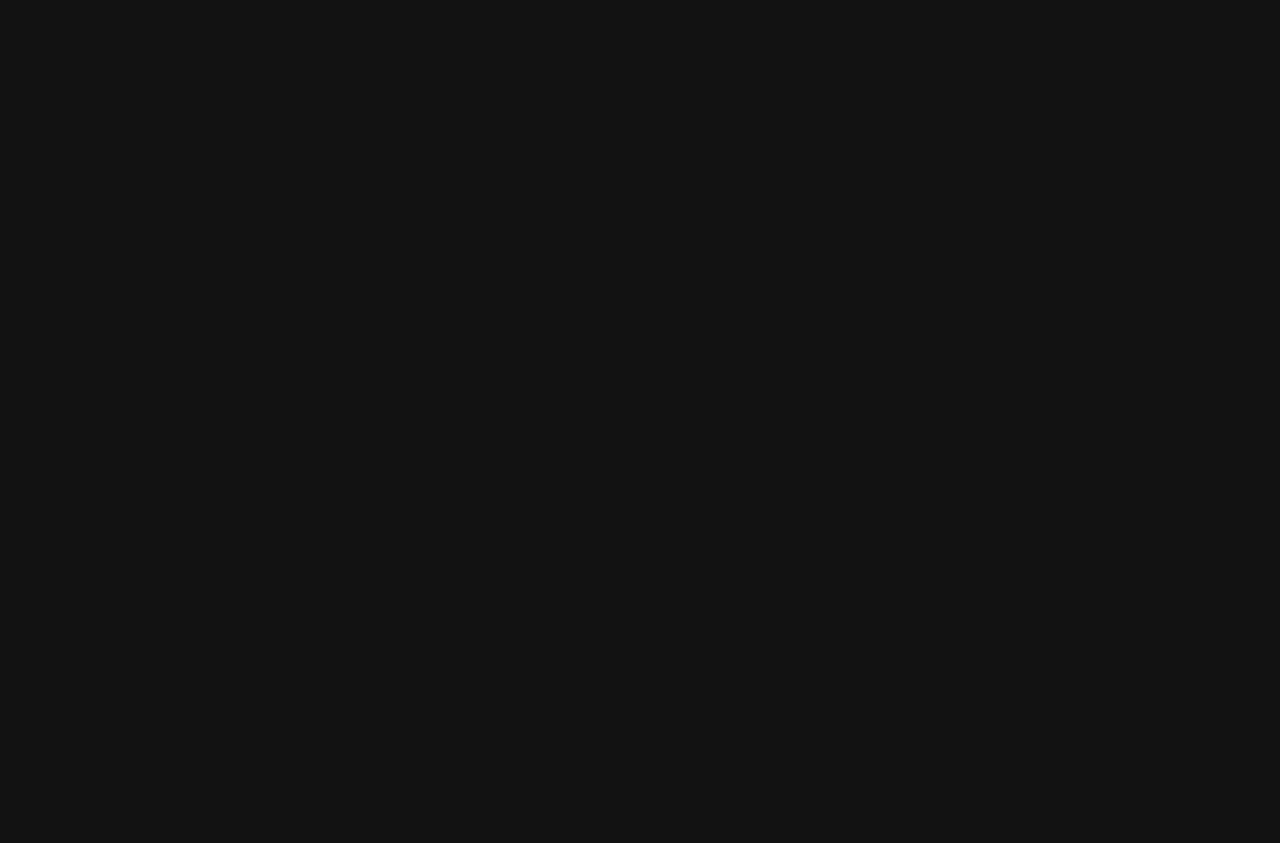
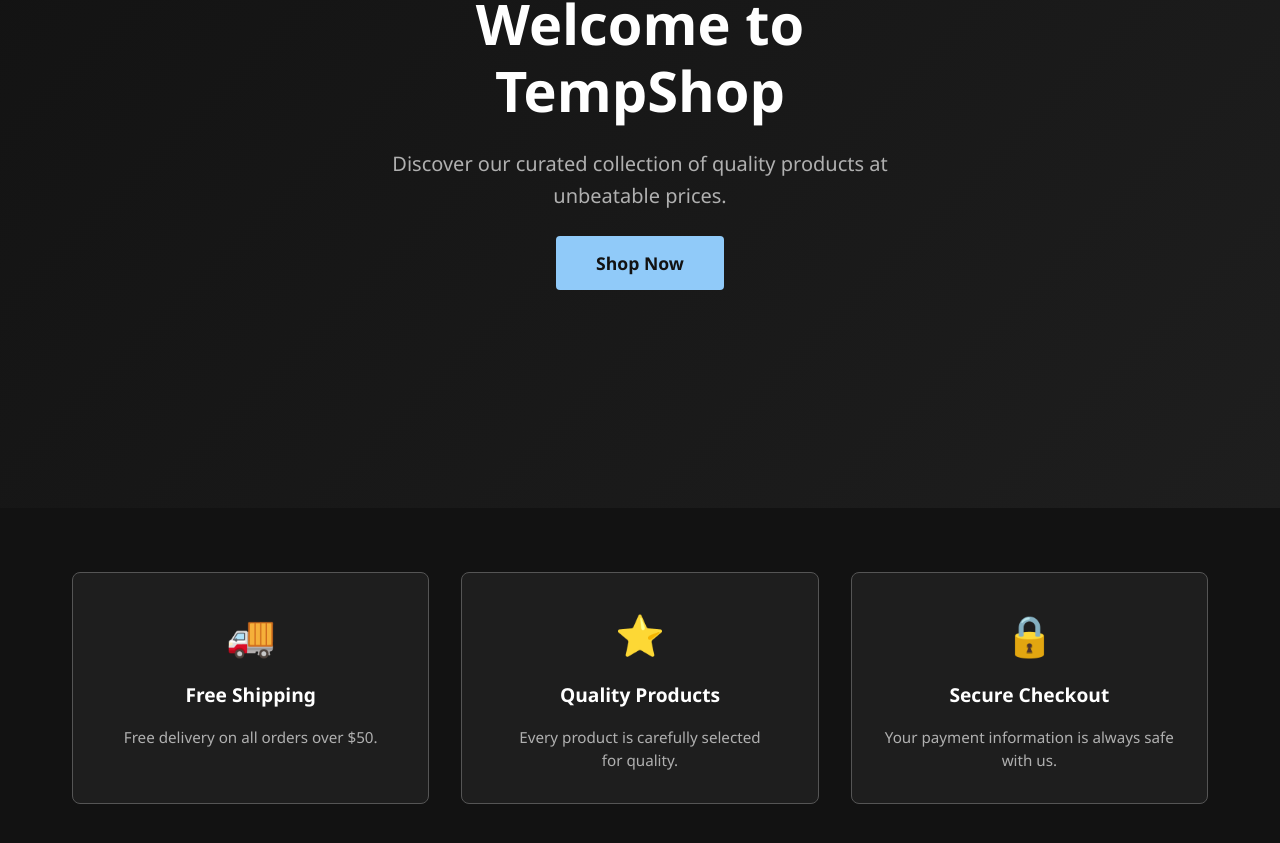
Before and after one commit to rlechuong/shopping-cart, a React (Vite) app: page / in a window 1280 px wide. Shown: the part 297-1140 px from the top of the page. Before the commit the page ends 800 px from the top, so only its background shows below. Built offline with nearby package versions, Linux system fonts and the light colour scheme.

Commit message:
Build and style Home page

```diff
--- a/src/index.css
+++ b/src/index.css
@@ -98,7 +98,8 @@ a:hover {
   text-decoration: underline;
 }
 
-button:active {
+button:active,
+a[class]:active {
   transform: scale(0.97);
   transition: transform 0.1s ease;
 }
--- a/src/pages/Home/Home.jsx
+++ b/src/pages/Home/Home.jsx
@@ -1,5 +1,39 @@
+import { Link } from "react-router-dom";
+import styles from "./Home.module.css";
+
 function Home() {
-  return <h1>Home Page</h1>;
+  return (
+    <div className={styles.home}>
+      <section className={styles.hero}>
+        <div className={styles.heroContent}>
+          <h1 className={styles.heroTitle}>Welcome to TempShop</h1>
+          <p className={styles.heroSubtitle}>
+            Discover our curated collection of quality products at unbeatable prices.
+          </p>
+          <Link to="/shop" className={styles.heroButton}>
+            Shop Now
+          </Link>
+        </div>
+      </section>
+      <section className={styles.features}>
+        <div className={styles.featureCard}>
+          <span className={styles.featureIcon}>🚚</span>
+          <h2>Free Shipping</h2>
+          <p>Free delivery on all orders over $50.</p>
+        </div>
+        <div className={styles.featureCard}>
+          <span className={styles.featureIcon}>⭐</span>
+          <h2>Quality Products</h2>
+          <p>Every product is carefully selected for quality.</p>
+        </div>
+        <div className={styles.featureCard}>
+          <span className={styles.featureIcon}>🔒</span>
+          <h2>Secure Checkout</h2>
+          <p>Your payment information is always safe with us.</p>
+        </div>
+      </section>
+    </div>
+  );
 }
 
 export default Home;
--- a/src/pages/Home/Home.module.css
+++ b/src/pages/Home/Home.module.css
@@ -0,0 +1,97 @@
+.home {
+  display: flex;
+  flex-direction: column;
+}
+
+.hero {
+  min-height: calc(100vh - 64px);
+  display: flex;
+  align-items: center;
+  justify-content: center;
+  padding: 2rem;
+  background: linear-gradient(135deg, var(--background) 0%, var(--surface) 100%);
+}
+
+.heroContent {
+  display: flex;
+  flex-direction: column;
+  max-width: 600px;
+  text-align: center;
+  gap: 1.5rem;
+}
+
+.heroTitle {
+  font-size: clamp(2rem, 5vw, 3.5rem);
+  font-weight: 700;
+  color: var(--text-primary);
+  line-height: 1.2;
+}
+
+.heroSubtitle {
+  font-size: clamp(1rem, 2vw, 1.25rem);
+  color: var(--text-secondary);
+  line-height: 1.6;
+}
+
+.heroButton {
+  display: inline-block;
+  align-self: center;
+  padding: 0.875rem 2.5rem;
+  background-color: var(--primary);
+  color: #121212;
+  border-radius: 4px;
+  font-weight: 600;
+  font-size: 1.1rem;
+  transition: background-color 0.2s ease;
+  text-decoration: none;
+}
+
+.heroButton:hover {
+  background-color: var(--primary-dark);
+  text-decoration: none;
+}
+
+.features {
+  display: grid;
+  grid-template-columns: repeat(auto-fit, minmax(250px, 1fr));
+  gap: 2rem;
+  padding: 4rem 2rem;
+  max-width: 1200px;
+  margin: 0 auto;
+  width: 100%;
+}
+
+.featureCard {
+  background-color: var(--surface);
+  border: 1px solid var(--border);
+  border-radius: 8px;
+  padding: 2rem;
+  text-align: center;
+  display: flex;
+  flex-direction: column;
+  gap: 1rem;
+  transition:
+    transform 0.2s ease,
+    box-shadow 0.2s ease;
+}
+
+.featureCard:hover {
+  transform: translateY(-4px);
+  box-shadow: 0 8px 24px rgba(0, 0, 0, 0.3);
+}
+
+.featureIcon {
+  font-size: 2.5rem;
+}
+
+.featureCard h2 {
+  font-size: 1.2rem;
+  font-weight: 600;
+  color: var(--text-primary);
+}
+
+.featureCard p {
+  color: var(--text-secondary);
+  font-size: 0.95rem;
+  line-height: 1.5;
+}
```
